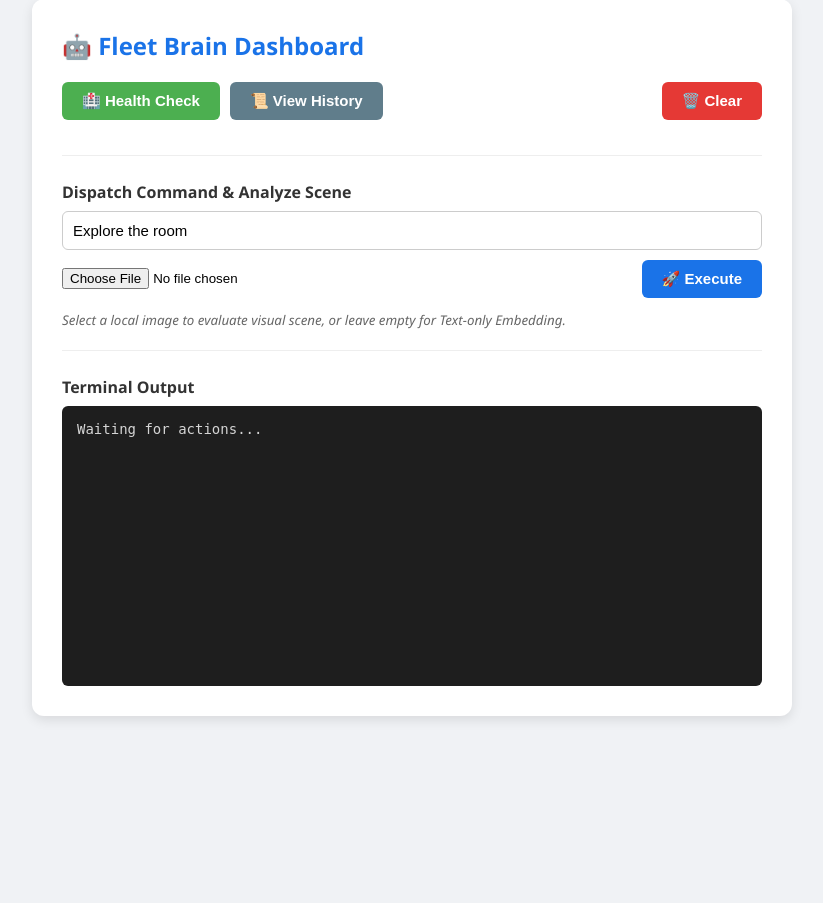
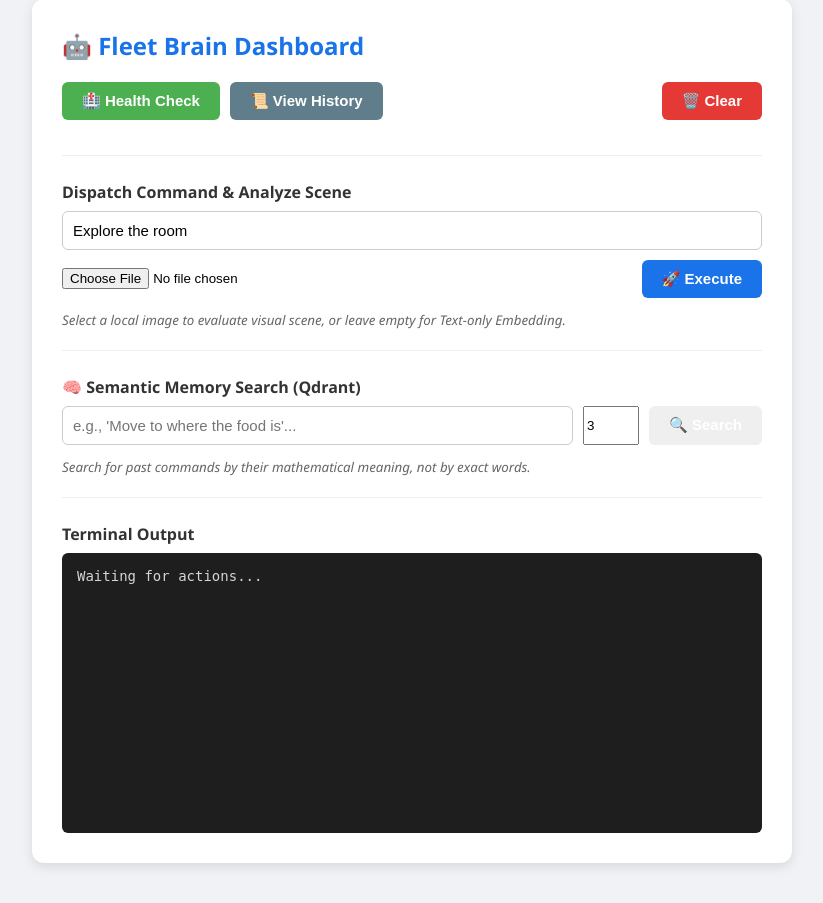
Before and after one commit to lorenzo-bianchi/context_semantic_fleet_brain, a FastAPI app: page / in a window 1280 px wide. Shown: the part 41-944 px from the top of the page, without its empty margins (228-1051 px from the left). Before the commit the page ends 761 px from the top, so only its background shows below. Run offline with FastAPI, Linux system fonts and the light colour scheme; some libraries are stand-ins or nearby versions.

Commit message:
feat: add LLM

````diff
--- a/src/api/main.py
+++ b/src/api/main.py
@@ -1,5 +1,5 @@
 import asyncpg
-import os, logging, requests
+import os, logging
 from contextlib import asynccontextmanager
 from dotenv import load_dotenv
 from PIL import Image
@@ -12,10 +12,12 @@ from fastapi.templating import Jinja2Templates
 
 import torch
 import torch.nn.functional as F
-from qdrant_client import AsyncQdrantClient
+from qdrant_client import QdrantClient, models
 from pydantic import BaseModel, Field
 from transformers import CLIPProcessor, CLIPModel
-
+import uuid
+import json
+from google import genai
 
 # Load Jinja template
 templates = Jinja2Templates(directory="templates")
@@ -30,9 +32,10 @@ logger = logging.getLogger(__name__)
 # --- GLOBAL APP STATE ---
 class AppState:
     ml_models = {}
-    qdrant_client: AsyncQdrantClient = None
+    qdrant_client: QdrantClient = None
     pg_pool: asyncpg.Pool = None
     device: str = "cuda" if torch.cuda.is_available() else "cpu"
+    gemini_client = None
 
 state = AppState()
 
@@ -46,10 +49,15 @@ class CommandResponse(BaseModel):
     status: str
     task_id: str
     message: str
+    plan: list = []
 
 class SceneRequest(BaseModel):
     image_url: str
     instruction: str
+
+class SearchRequest(BaseModel):
+    query: str
+    limit: int = 3
 
 # --- LIFESPAN ---
 @asynccontextmanager
@@ -67,7 +75,31 @@ async def lifespan(app: FastAPI):
     logger.info("Starting API services: Initializing DB connections and Models...")
 
     # 1. Initialize Qdrant Client
-    state.qdrant_client = AsyncQdrantClient(host="localhost", grpc_port=6334, prefer_grpc=True)
+    state.qdrant_client = QdrantClient(host="localhost", port=6333)
+
+    # 1.5 Initialize Gemini Client
+    if os.getenv("GEMINI_API_KEY"):
+        state.gemini_client = genai.Client()
+        logger.info("Gemini API Client succesfully initialzed.")
+    else:
+        logger.warning("GEMINI_API_KEY non trovata. L'Agente non potrà ragionare.")
+
+    try:
+        collections = state.qdrant_client.get_collections()
+        collection_names = [c.name for c in collections.collections]
+        if "semantic_memory" not in collection_names:
+            state.qdrant_client.create_collection(
+                collection_name="semantic_memory",
+                vectors_config=models.VectorParams(
+                    size=512,
+                    distance=models.Distance.COSINE
+                )
+            )
+            logger.info("Qdrant collection 'semantic_memory' succesfully created.")
+        else:
+            logger.info("Qdrant collection 'semantic_memory' already existing.")
+    except Exception as e:
+        logger.error(f"Error with Qdrant initialization: {e}")
 
     # 2. Load Multimodal Model (CLIP)
     state.device = "cuda" if torch.cuda.is_available() else "cpu"
@@ -114,14 +146,14 @@ async def lifespan(app: FastAPI):
 
     logger.info("Shutting down API: Cleaning up...")
 
-    # Teardown: Close Qdrant only if it exists and has a close method
+    # Teardown: Close Qdrant
     if state.qdrant_client and hasattr(state.qdrant_client, "close"):
         try:
-            await state.qdrant_client.close()
+            state.qdrant_client.close()
         except Exception as e:
             logger.warning(f"Error closing Qdrant: {e}")
 
-    # Teardown: Close Pool only if it exists, is not a MockPool, and has a close method
+    # Teardown: Close Pool
     if state.pg_pool and type(state.pg_pool).__name__ != "MockPool" and hasattr(state.pg_pool, "close"):
         try:
             await state.pg_pool.close()
@@ -140,10 +172,10 @@ app = FastAPI(
     lifespan=lifespan
 )
 
-# CORS configuration (to be refined and locked down for production)
+# CORS configuration
 app.add_middleware(
     CORSMiddleware,
-    allow_origins=["*"], # TODO: Replace with specific frontend domains/IPs
+    allow_origins=["*"],
     allow_credentials=True,
     allow_methods=["*"],
     allow_headers=["*"],
@@ -175,18 +207,19 @@ def get_embedding(text: str):
 async def frontend(request: Request):
     return templates.TemplateResponse(request=request, name="index.html")
 
-@app.get("/health")
-def health():
-    return {"status": "ok"}
+@app.get("/health", tags=["System"])
+async def health_check():
+    """Vital endpoint for Kubernetes Liveness and Readiness probes."""
+    return {"status": "ok", "service": "fleet_brain_api"}
 
 @app.post("/api/v1/analyze-scene")
 async def analyze_scene(
     instruction: str = Form(...),
     image_file: UploadFile = File(...)
 ):
-    """Confronta un'immagine caricata in locale con un'istruzione (Multimodale)."""
-    model = state.ml_models["clip_model"]
-    processor = state.ml_models["clip_processor"]
+    """Compare a loaded image with an instruction (Multimodal)."""
+    model = state.ml_models.get("clip_model")
+    processor = state.ml_models.get("clip_processor")
 
     if not model or not processor:
         return {"status": "error", "message": "Model not loaded properly."}
@@ -215,37 +248,87 @@ async def analyze_scene(
     except Exception as e:
         return {"status": "error", "message": str(e)}
 
-@app.get("/health", tags=["System"])
-async def health_check():
-    """Vital endpoint for Kubernetes Liveness and Readiness probes."""
-    return {"status": "ok", "service": "fleet_brain_api"}
-
+# --- ROUTER ENDPOINTS ---
 @router.post("/command", response_model=CommandResponse, tags=["Orchestration"])
 async def dispatch_command(payload: CommandRequest):
     """
     Receives a text command, saves it to the PostgreSQL history,
-    and (future) passes it to the LLM agent for decomposition.
+    and stores its vector embedding in Qdrant for semantic search.
     """
     logger.info(f"Received command from {payload.user_id}: {payload.instruction}")
 
     try:
+        # 0. Generate command embedding using GPU
+        embedding_vector = get_embedding(payload.instruction)
+        pg_id = None
+
         # 1. Save command to Historical Memory (PostgreSQL)
-        async with state.pg_pool.acquire() as conn:
-            await conn.execute(
-                "INSERT INTO command_history (user_id, instruction, status) VALUES ($1, $2, $3)",
-                payload.user_id, payload.instruction, "pending"
+        if state.pg_pool:
+            async with state.pg_pool.acquire() as conn:
+                pg_id = await conn.fetchval(
+                    "INSERT INTO command_history (user_id, instruction, status) VALUES ($1, $2, $3) RETURNING id",
+                    payload.user_id, payload.instruction, "pending"
+                )
+
+        # 2. Save in Qdrant
+        if state.qdrant_client:
+            point_id = str(uuid.uuid4())
+            state.qdrant_client.upsert(
+                collection_name="semantic_memory",
+                points=[
+                    models.PointStruct(
+                        id=point_id,
+                        vector=embedding_vector,
+                        payload={
+                            "pg_id": int(pg_id) if pg_id is not None else None,
+                            "user_id": str(payload.user_id),
+                            "instruction": str(payload.instruction),
+                            "status": "pending"
+                        }
+                    )
+                ]
             )
+            logger.info(f"Comando salvato in Qdrant con ID: {point_id}")
 
-        # 2. Here we will insert the LangGraph/CrewAI processing logic and Qdrant storage
-        pass
+        # 3. Agent Reasoning (Gemini LLM)
+        agent_plan = []
+        if state.gemini_client:
+            prompt = f"""
+You are the 'Fleet Brain', the AI of a ROS 2 robot.
+Your task is to analyze the user's command and break it down into a logical sequence of actions.
+Allowed actions are: NAVIGATE, SEARCH, PICK, DROP, COMMUNICATE.
+
+User command: "{payload.instruction}"
+
+Respond ONLY and EXCLUSIVELY with a valid JSON array, without markdown text and without additional explanations.
+Example output:
+[
+  {{"action": "NAVIGATE", "target": "kitchen", "reason": "reach the requested area"}},
+  {{"action": "SEARCH", "target": "fridge", "reason": "find the target object"}}
+]
+"""
+            try:
+                response = state.gemini_client.models.generate_content(
+                    model='gemini-2.5-flash',
+                    contents=prompt
+                )
+                # Clean the response from potential markdown blocks
+                raw_json = response.text.strip().removeprefix("```json").removesuffix("```").strip()
+                agent_plan = json.loads(raw_json)
+                logger.info(f"Agent plan generated: {agent_plan}")
+            except Exception as llm_err:
+                logger.error(f"Error during Gemini reasoning: {llm_err}")
+
     except Exception as e:
-        logger.error(f"Error processing command from {payload.user_id}: {e}")
-        raise HTTPException(status_code=500, detail="Internal agent processing error.")
+        error_details = f"{type(e).__name__}: {str(e)}"
+        logger.error(f"Error processing command from {payload.user_id}: {error_details}")
+        raise HTTPException(status_code=500, detail=f"Internal processing error -> {error_details}")
 
     return CommandResponse(
         status="accepted",
         task_id="task_mock_12345",
-        message="Command accepted and saved to history."
+        message="Command accepted and analyzed by Agent.",
+        plan=agent_plan
     )
 
 @router.get("/history", tags=["Orchestration"])
@@ -261,6 +344,7 @@ async def get_command_history(limit: int = 10):
                 "SELECT id, user_id, instruction, status, timestamp FROM command_history ORDER BY timestamp DESC LIMIT $1",
                 limit
             )
+            # Convert timestamp to string for JSON serialization
             return [dict(record) for record in records]
     except Exception as e:
         raise HTTPException(status_code=500, detail=str(e))
@@ -279,7 +363,7 @@ async def test_embedding_endpoint(text: str = "Embedding generation test"):
             "status": "success",
             "input_text": text,
             "vector_dimension": len(embedding_vector),
-            "vector_preview": embedding_vector[:5] # Show only the first 5 numbers
+            "vector_preview": embedding_vector[:5]
         }
     except RuntimeError as e:
         raise HTTPException(status_code=500, detail=str(e))
@@ -301,4 +385,37 @@ async def test_db():
     except Exception as e:
         raise HTTPException(status_code=500, detail=str(e))
 
+@router.post("/search-memory", tags=["Memory"])
+async def search_memory(payload: SearchRequest):
+    """Search in the semantic memory (Qdrant) the most similar commands to the entered text."""
+    if not state.qdrant_client:
+        raise HTTPException(status_code=500, detail="Qdrant client not connected.")
+
+    try:
+        query_vector = get_embedding(payload.query)
+
+        search_result = state.qdrant_client.query_points(
+            collection_name="semantic_memory",
+            query=query_vector,
+            limit=payload.limit
+        ).points
+
+        results = []
+        for hit in search_result:
+            results.append({
+                "score": round(hit.score, 4),
+                "instruction": hit.payload.get("instruction"),
+                "user_id": hit.payload.get("user_id"),
+                "pg_id": hit.payload.get("pg_id")
+            })
+
+        return {
+            "status": "success",
+            "query": payload.query,
+            "matches": results
+        }
+    except Exception as e:
+        logger.error(f"Error during semantic search: {e}")
+        raise HTTPException(status_code=500, detail=str(e))
+
 app.include_router(router)
--- a/src/api/templates/index.html
+++ b/src/api/templates/index.html
@@ -31,6 +31,7 @@
     <div class="container">
         <h2>🤖 Fleet Brain Dashboard</h2>
 
+        <!-- Top Controls: Health & History -->
         <div class="section">
             <div class="button-group">
                 <button class="btn-success" onclick="checkHealth()">🏥 Health Check</button>
@@ -39,6 +40,7 @@
             </div>
         </div>
 
+        <!-- Command Dispatcher & Scene Analyzer -->
         <div class="section">
             <label style="display: block; margin-bottom: 8px; font-weight: 600; color: #333;">Dispatch Command & Analyze Scene</label>
 
@@ -53,6 +55,18 @@
             <small style="color: #666; font-style: italic;">Select a local image to evaluate visual scene, or leave empty for Text-only Embedding.</small>
         </div>
 
+        <!-- Semantic Memory Search -->
+        <div class="section">
+            <label style="display: block; margin-bottom: 8px; font-weight: 600; color: #333;">🧠 Semantic Memory Search (Qdrant)</label>
+            <div class="input-group">
+                <input type="text" id="searchInput" placeholder="e.g., 'Move to where the food is'...">
+                <input type="number" id="limitInput" value="3" min="1" max="10" title="Results limit">
+                <button class="btn-warning" onclick="searchMemory()">🔍 Search</button>
+            </div>
+            <small style="color: #666; font-style: italic;">Search for past commands by their mathematical meaning, not by exact words.</small>
+        </div>
+
+        <!-- Console Output -->
         <div>
             <label style="display: block; margin-bottom: 8px; font-weight: 600; color: #333;">Terminal Output</label>
             <div id="outputBox" class="output-area">Waiting for actions...</div>
@@ -109,6 +123,7 @@
             if (!instruction) return;
 
             if (file) {
+                // Multimodal
                 logToConsole(`⏳ Uploading local file "${file.name}" and analyzing...`);
 
                 const formData = new FormData();
@@ -122,11 +137,12 @@
                     });
 
                     const data = await response.json();
-                    logToConsole(`✅ Response from /analyze-scene:`, data);
+                    logToConsole(`✅ Response from /analyze-scene:`, data);<!-- Console Output -->
                 } catch (error) {
                     logToConsole(`❌ Failed to connect to /analyze-scene.`);
                 }
             } else {
+                // Text only
                 logToConsole(`⏳ Calling /command to generate text embedding...`);
 
                 const payload = { user_id: "dev_user", instruction: instruction };
@@ -144,6 +160,37 @@
                 }
             }
         }
+
+        async function searchMemory() {
+            const query = document.getElementById('searchInput').value;
+            const limit = document.getElementById('limitInput').value;
+
+            if (!query) return;
+
+            logToConsole(`⏳ Searching Qdrant Memory for meaning of: "${query}"...`);
+
+            const payload = { query: query, limit: parseInt(limit) };
+
+            try {
+                const response = await fetch('/api/v1/search-memory', {
+                    method: 'POST',
+                    headers: { 'Content-Type': 'application/json' },
+                    body: JSON.stringify(payload)
+                });
+
+                const data = await response.json();
+
+                if (data.status === "success") {
+                    // Format output nicely to show scores
+                    logToConsole(`🧠 Top Semantic Matches:`, data.matches);
+                } else {
+                    logToConsole(`❌ Search Error:`, data);
+                }
+
+            } catch (error) {
+                logToConsole(`❌ Failed to connect to /search-memory.`);
+            }
+        }
     </script>
 </body>
 </html>
````
